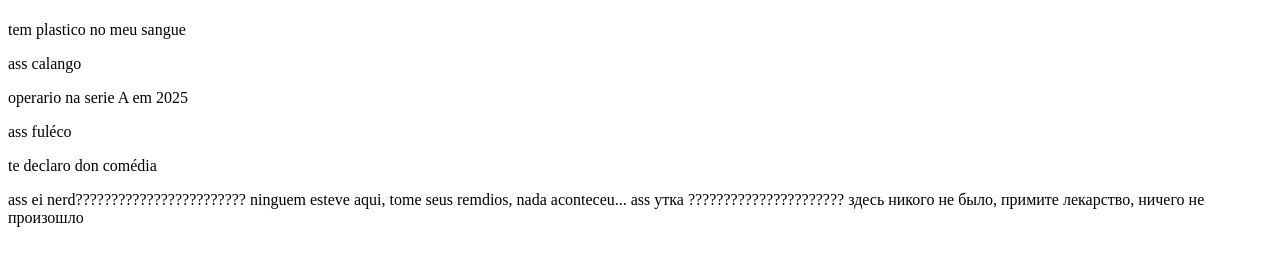
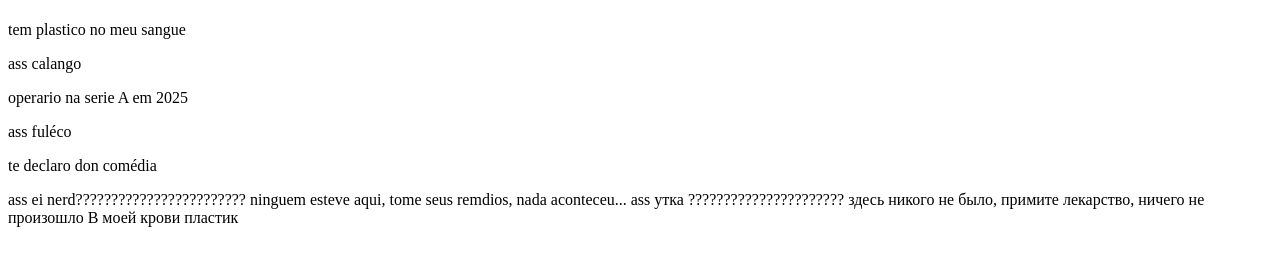
Before and after one commit to Gabrielykoritar/alurabook, a plain HTML site: page index.html in a window 1280 px wide. Shown: the part 59-324 px from the top of the page. Drawn offline with Linux system fonts and the light colour scheme.

Commit message:
Update index.html

```diff
--- a/index.html
+++ b/index.html
@@ -24,5 +24,7 @@
 
         здесь никого не было, примите лекарство, ничего не произошло
 
+        В моей крови пластик
+
     </body>
 </html>
```
